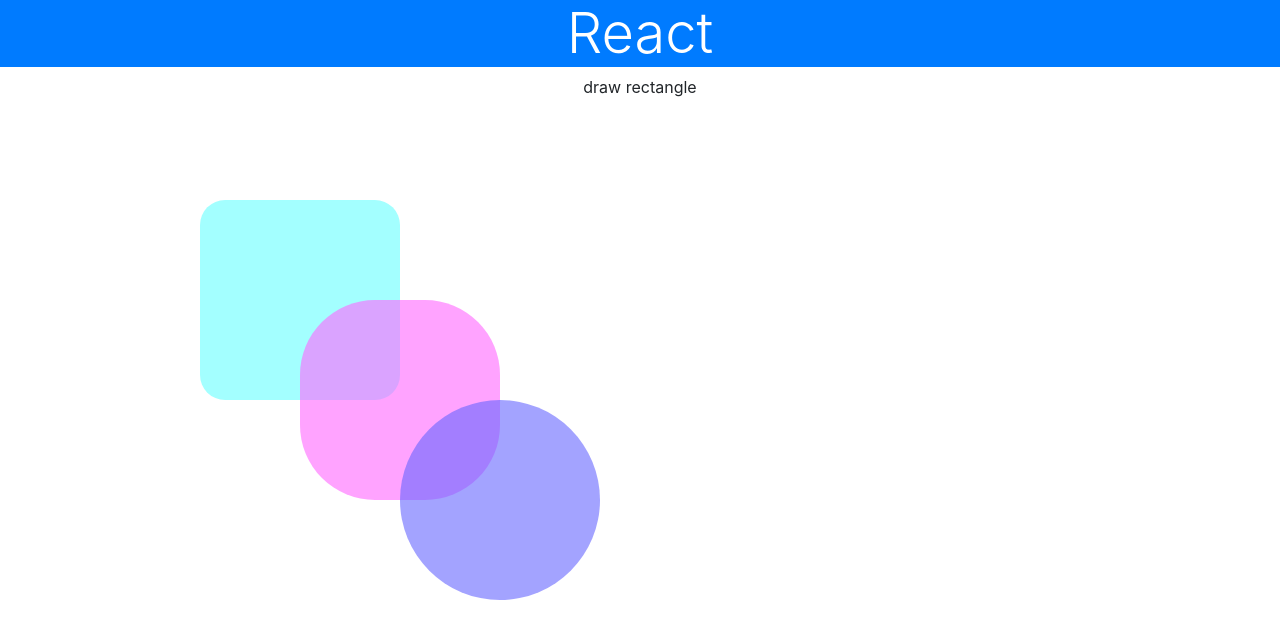
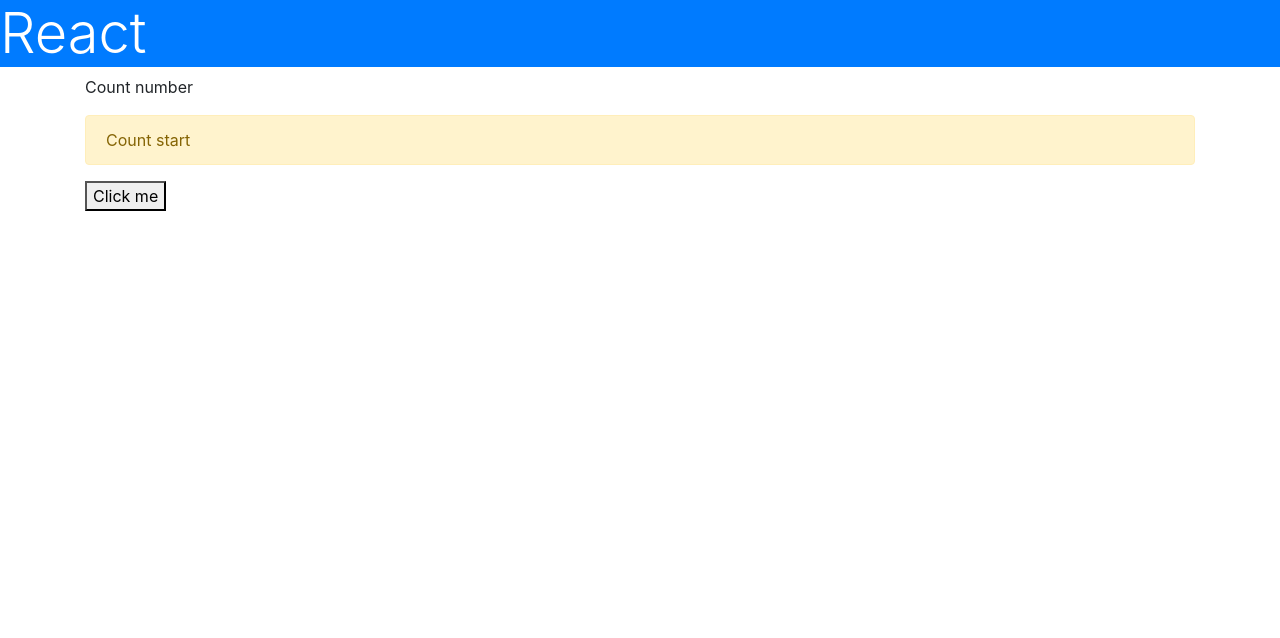
Before and after one commit to oku3san/react-and-nextjs-tutorial-react, a React (Create React App) app: page / in a window 1280 px wide. Shown: the top 638 px of the page. Built offline with nearby package versions, Linux system fonts and the light colour scheme.

Commit message:
Add state

```diff
--- a/src/App.tsx
+++ b/src/App.tsx
@@ -1,18 +1,32 @@
-import React from 'react';
+import React, { useState } from 'react';
 import logo from './logo.svg';
 import './App.css';
 import Rect from './Rect';
 
 function App(props: any) {
+
+  const [msg, setMsg] = useState('Count start')
+  const [count, setCount] = useState(0)
+
+  // setInterval(() => {
+  //   setCount(count + 1)
+  //   setMsg("[count: " + count + " ]")
+  // }, 1000)
+
+  const doAction = () => {
+    setCount(count + 1)
+    setMsg("[count: " + count + " ]")
+  }
+
   return (
-    <div className="App">
+    <div>
       <h1 className="bg-primary text-white display-4">React</h1>
       <div className="container">
-        <p className="subtitle">draw rectangle</p>
-        <Rect x="200" y="200" w="200" h="200" c="#6ff9" r="25" />
-        <Rect x="300" y="300" w="200" h="200" c="#f6f9" r="75" />
-        <Rect x="400" y="400" w="200" h="200" c="#66f9" r="100" />
-        <Rect />
+        <p className="subtitle">Count number</p>
+        <p className="alert alert-warning">{msg}</p>
+        <button onClick={() => doAction()}>
+          Click me
+        </button>
       </div>
     </div>
   );
```
